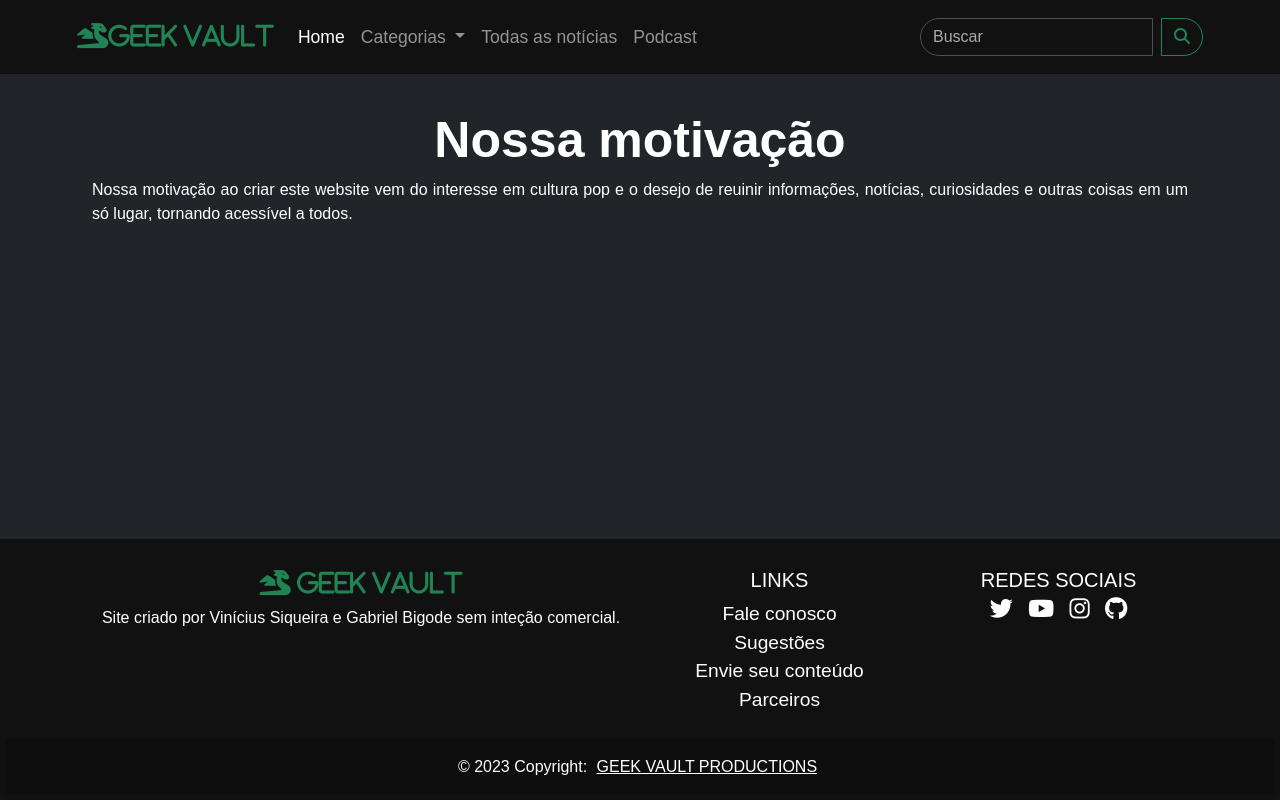
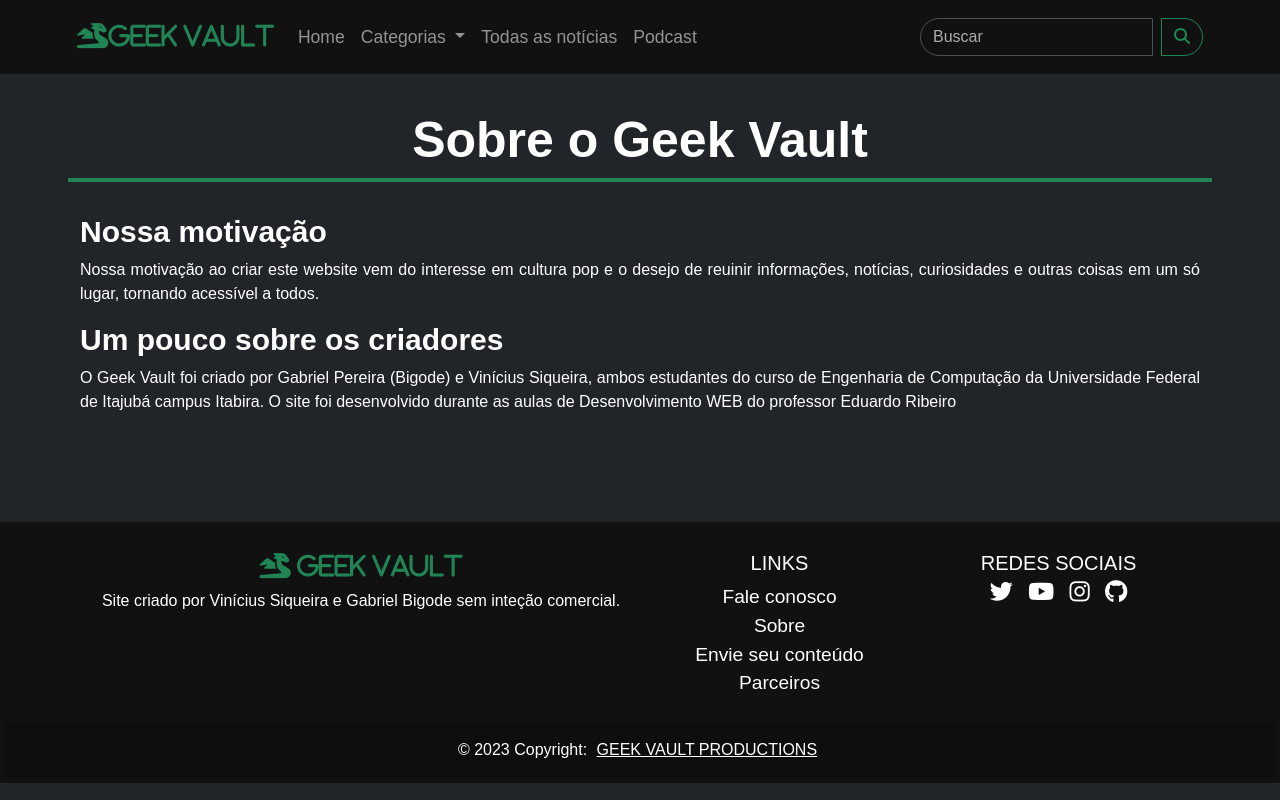
Before and after one commit to vinisik/site-aula, a plain HTML site: page motivation.html in a window 1280 px wide. Drawn offline with nearby package versions, Linux system fonts and the light colour scheme.

Commit message:
Changes in motivation page

```diff
--- a/css/style.css
+++ b/css/style.css
@@ -232,7 +232,12 @@ caption {
     padding: 5px;
 }
 
-
+.motivation {
+    border-top: 4px solid #208454;
+    padding-top: 2rem;
+    padding-bottom: 2rem;
+    margin-bottom: 20px;
+}
 
 .news-title-1 {
     font-weight: 600;
--- a/motivation.html
+++ b/motivation.html
@@ -24,7 +24,7 @@
             <div class="collapse navbar-collapse" id="navbarSupportedContent">
                 <ul class="navbar-nav me-auto mb-2 mb-lg-0">
                 <li class="nav-item">
-                    <a class="nav-link active" aria-current="page" href="index.html">Home</a>
+                    <a class="nav-link" href="index.html">Home</a>
                 </li>
                 <li class="nav-item dropdown">
                     <a class="nav-link dropdown-toggle" href="#" role="button" data-bs-toggle="dropdown" aria-expanded="false">
@@ -60,16 +60,25 @@
 
     <section style="text-align: justify;">
         <div class="content">
-            <h1 class="titulo-pagina" style="font-size: 50px; text-align: center;">Nossa motivação</h1>
-            <div class="container" >
-                <p>
-                    Nossa motivação ao criar este website vem do interesse em cultura pop e o desejo de reuinir informações, notícias, curiosidades e outras coisas em um só lugar, tornando acessível a todos.
-                </p>
+            <div class="row">
+                <h1 class="titulo-pagina" style="font-size: 50px; text-align: center;">Sobre o Geek Vault</h1>
+                <div class="motivation" >
+                    <h1>Nossa motivação</h1>
+                    <p>
+                        Nossa motivação ao criar este website vem do interesse em cultura pop e o desejo de reuinir informações, notícias, curiosidades e outras coisas em um só lugar, tornando acessível a todos.
+                    </p>
+
+                    <h1>Um pouco sobre os criadores</h1>
+
+                    <p>
+                        O Geek Vault foi criado por Gabriel Pereira (Bigode) e Vinícius Siqueira, ambos estudantes do curso de Engenharia de Computação da Universidade Federal de Itajubá campus Itabira. O site foi desenvolvido durante as aulas de Desenvolvimento WEB do professor Eduardo Ribeiro
+                    </p>
+                </div>
             </div>
         </div>
     </section> <!-- principal -->
 
-    <footer class="text-white text-center fixed-bottom">  <!-- footer -->
+    <footer style="margin-bottom: 0px;" class="text-white text-center">  <!-- footer -->
         <div class="container p-4">
             <div class="row">
                 <div class="col-lg-6 col-md-12 mb-4 mb-md-0 footer-text">
@@ -85,7 +94,7 @@
                         <a href="#!" class="text-white">Fale conosco</a>
                     </li>
                     <li>
-                        <a href="#!" class="text-white">Sugestões</a>
+                        <a href="#!" class="text-white">Sobre</a>
                     </li>
                     <li>
                         <a href="#!" class="text-white">Envie seu conteúdo</a>
```
Also changed, not shown: index.html (+1 -4 lines), news.html (+1 -1 lines), noticia.html (+1 -1 lines).
